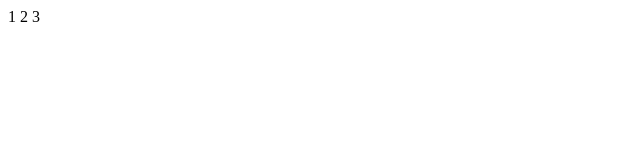
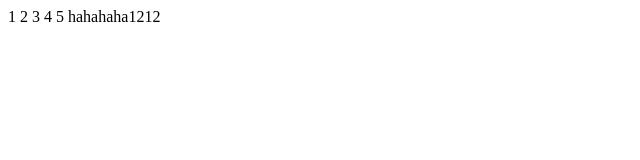
Before and after one commit to hahahaha3/first_git, a plain HTML site: page index.html in a window 1280 px wide. Shown: the whole page, without its empty margins (0-640 px from the left). Drawn offline with Linux system fonts and the light colour scheme.

Commit message:
마지막 수정

```diff
--- a/index.html
+++ b/index.html
@@ -10,5 +10,8 @@
     1
     2
     3
+    4
+    5
+    hahahaha1212
 </body>
 </html>
```
